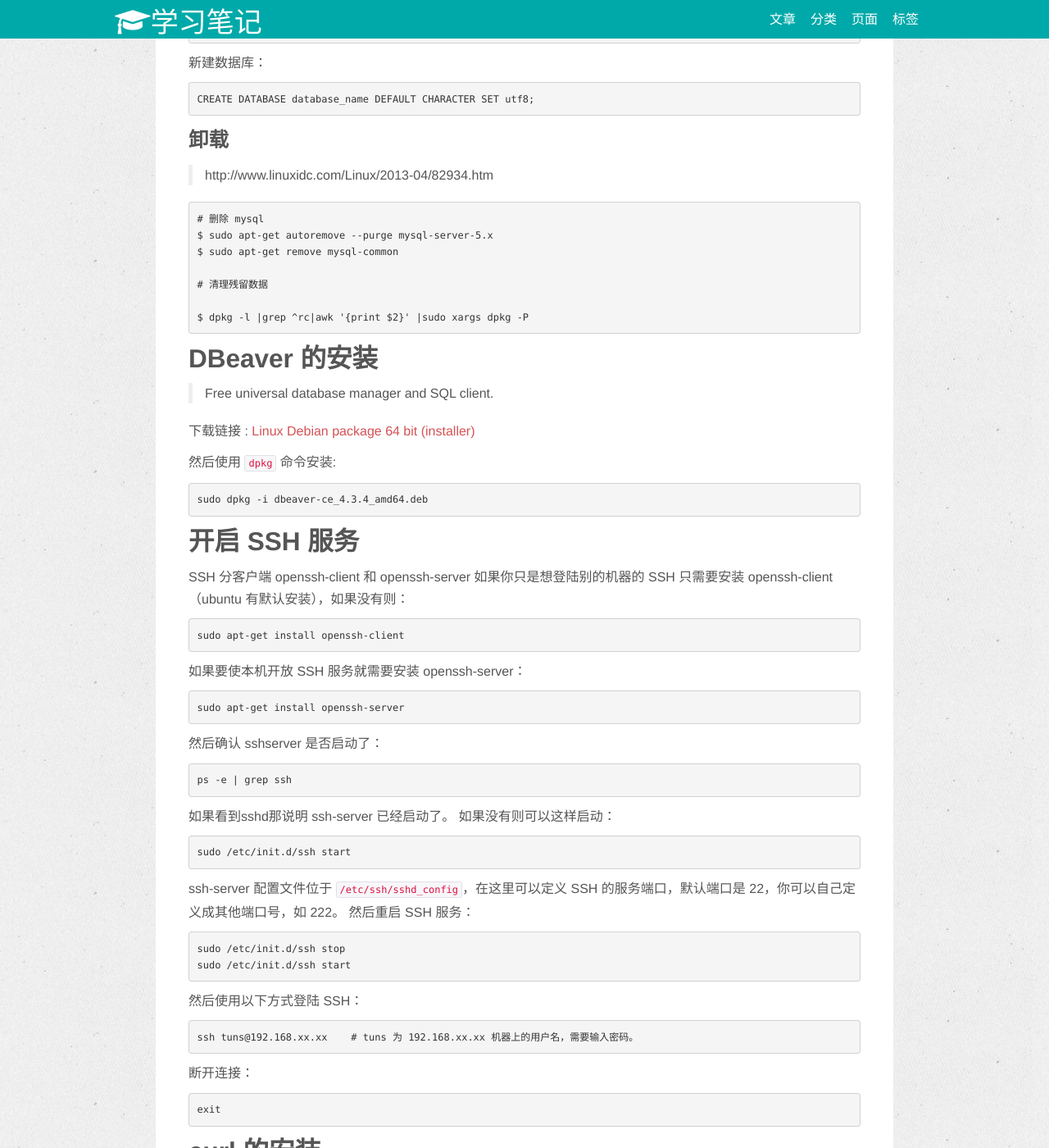
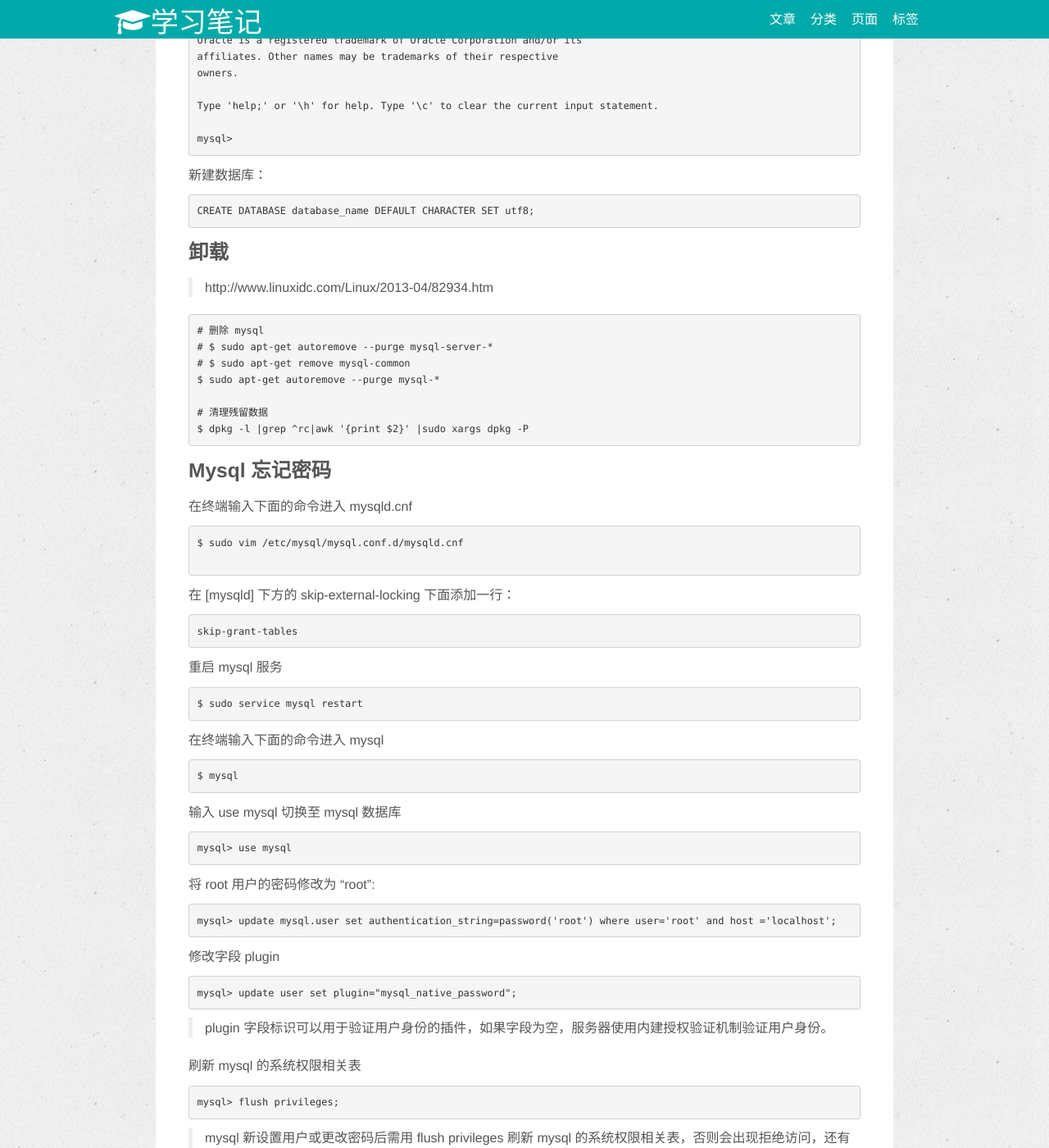
Before and after one commit to wanlp10/wuchao.github.io, a Jekyll site: the page built from _posts/linux_shell/2017-01-01-Ubuntu-Java-Env-Configuration.md, in a window 1280 px wide and 1400 px high, scrolled down 7838 px. Shown: the whole window at 82% size. Built offline with Jekyll 4.4.1, drawn with Linux system fonts in a browser that asks for light colours; nearby versions of some CDN libraries; comment, search, counter and statistics services are not loaded; some of the changed text lies outside the part shown.

Commit message:
initial commit.

`````diff
--- a/_posts/linux_shell/2017-01-01-Ubuntu-Java-Env-Configuration.md
+++ b/_posts/linux_shell/2017-01-01-Ubuntu-Java-Env-Configuration.md
@@ -24,31 +24,31 @@ tags : [Ubuntu]
 >
 > [Ubuntu下格式化U盘的方法(基于格式化命令)](http://mtoou.info/ubuntu-geshihua-upan/)
 
-### 安装u盘制作工具unetbootin
+### 安装u盘制作工具 unetbootin
 ```
 $ sudo apt-get install unetbootin
 ```
 
 
 ### 格式化u盘
-对于要格式化的分区必须要先用umount卸载掉才能格式化：
+对于要格式化的分区必须要先用 `umount` 命令卸载掉才能格式化：
 ```
 $ sudo fdisk -l #查看U盘盘符，假设为/dev/sdb
 $ sudo umount /dev/sdb #先卸载u盘
 ```
 
-格式化为FAT分区（对于u盘我们一般格式化为FAT格式或者FAT32格式，不过在linux下这些会都显示为FAT格式。）：
+格式化为 FAT 分区（对于u盘我们一般格式化为 FAT 格式或者 FAT32 格式，不过在 linux 下这些会都显示为 FAT 格式。）：
 ```
 $ sudo mkfs.vfat -F 32 /dev/sdb  #格式化为fat32格式
 ```
 
-格式化为NTFS分区，先要安装ntfsprogs：
+格式化为 NTFS 分区，先要安装 ntfsprogs：
 ```
 $ sudo apt-get install ntfsprogs
 $ sudo mkfs.ntfs /dev/sdb
 ```
 
-格式化为ext4/3/2：
+格式化为 ext4/3/2：
 ```
 $ sudo mkfs.ext4 /dev/sda1 # 格式化为ext4分区
 $ sudo mkfs.ext3 /dev/sda1 # 格式化为ext3分区
@@ -129,15 +129,15 @@ $ sudo apt-get upgrade
 
 #### 1.1 JRE 和 JDK
 
-- `JRE(Java Runtime Environment)`它是你运行一个基于 Java 语言应用程序的所正常需要的环境。如果你不是一个程序员的话，这些足够你的需要.
-- `JDK`代表`Java`开发工具包，如果你想做一些有关`Java`的开发 (阅读程序), 这正是你所需要的.
+- `JRE(Java Runtime Environment)` 它是你运行一个基于 Java 语言应用程序的所正常需要的环境。如果你不是一个程序员的话，这些足够你的需要。
+- `JDK` 代表 Java 开发工具包，如果你想做一些有关 Java 的开发 (阅读程序), 这正是你所需要的。
 
 #### 1.2 Open JDK 和 Oracle JDK
 
-- `OpenJDK`是`Java`开发工具包的开源实现
-- `Oracle JDK`是`Java`开发工具包的官方`Oracle`版本
+- `OpenJDK` 是 Java 开发工具包的开源实现
+- `Oracle JDK` 是 Java 开发工具包的官方 Oracle 版本
 
-尽管`OpenJDK`已经足够满足大多数的案例，但是许多程序比如 `Android Studio`建议使用`Oracle JDK`, 以避免 UI / 性问题.
+尽管 OpenJDK 已经足够满足大多数的案例，但是许多程序比如 Android Studio 建议使用 Oracle JDK， 以避免 UI / 性问题。
 
 ### 2 检查 Java 是否已经安装在 Ubuntu 上
 
@@ -147,7 +147,7 @@ $ sudo apt-get upgrade
 $ java -version
 ```
 
-如果你看到像下面的输出，这就意味着你并没有安装过 Java:
+如果你看到像下面的输出，这就意味着你并没有安装过 Java：
 
 ```
 The program ‘java’ can be found in the following packages:
@@ -161,13 +161,13 @@ Try: sudo apt-get install
 
 ### 3 在 Ubuntu 和 Linux Mint 上安装 Java
 
-看了各种类型`Java`的不同之后, 让我们看如何安装他们.
+看了各种类型 Java 的不同之后, 让我们看如何安装他们。
 
-在`Ubuntu`和`Linux Mint`上安装`JRE`
+在 Ubuntu 和 Linux Mint 上安装 JRE
 
 #### 3.1 安装 OpenJDK
 
-在`Ubuntu`和`Linux Mint`上安装`OpenJDK`
+在 Ubuntu 和 Linux Mint 上安装 OpenJDK
 
 在终端，使用下面的命令安装 OpenJDK Java 开发工具包：
 
@@ -214,14 +214,14 @@ $ sudo tar zxvf ./jdk-8u144-linux-x64.tar.gz
 ```
 
 #### 3.3 配置环境变量
-编辑 /etc/profile 文件：
+编辑 `/etc/profile` 文件：
 ```
 JAVA_HOME=/usr/local/java/jdk1.8.0_144
 JRE_HOME=$JAVA_HOME/jre
 PATH=$PATH:$JAVA_HOME/bin:$JRE_HOME/bin
 export JAVA_HOME JRE_HOME PATH
 ```
-如果是使用源方法安装的, 则默认的安装路径是在/usr/lib/jvm/java-8-oracle中, 则配置对应的 JAVA_HOME 即可。（可以不配置）
+如果是使用源方法安装的, 则默认的安装路径是在 `/usr/lib/jvm/java-8-oracle` 中, 则配置对应的 JAVA_HOME 即可。（可以不配置）
 ```
 JAVA_HOME=/usr/lib/jvm/java-8-oracle
 ```
@@ -310,9 +310,9 @@ http://blog.csdn.net/stwstw0123/article/details/47809189
 >
 > Could not find method jcenter() for arguments [] on repository [Container](http://lib.csdn.net/base/docker).
 >
-> 所以，起码到现在 (2015-08-20), 不要用`$sudo apt-get install gradle`来安装 *gradle*，如果安装了，要用 `$ sudo apt-get remove gradle`卸载掉。
+> 所以，起码到现在 (2015-08-20), 不要用 `$sudo apt-get install gradle` 来安装 *gradle*，如果安装了，要用 `$ sudo apt-get remove gradle` 卸载掉。
 
-##### 下载 Gradle distribution
+##### 下载 Gradle Distribution
 
 ```
 distribution 的地址： https://services.gradle.org/distributions/
@@ -378,7 +378,7 @@ Use apt-get purge <package name> to purge them.
 
 ```
 $ sudo apt-get install mysql-server (命令执行完成后会要求输入数据库密码)
-$ sudo apt-get install mysql-client
+$ # sudo apt-get install mysql-client (上面的命令默认安装 server-client)
 $ sudo apt-get install libmysqlclient-dev
 ```
 > 替换了淘宝源后，mysql安装不了，把备份的初始源追加到淘宝源后面。
@@ -394,7 +394,7 @@ $ sudo apt-get install libmysqlclient-dev
 $ sudo apt-get install mysql-client-core-5.6 mysql-client-5.6
 $ apt-get install mysql-server-5.6
 ```
-或者通过下载安装包安装指定版本:
+通过下载压缩包安装指定版本:
 
 ```
 # 下载
@@ -406,6 +406,11 @@ $ tar -xvf mysql-server_5.6.34-1ubuntu14.04_amd64.deb-bundle.tar
 # 安装
 > https://www.cnblogs.com/oldfish/p/5039772.html
 ```
+通过下载 deb 安装包安装:
+````
+
+````
+
 
 验证安装：
 ```
@@ -437,13 +442,68 @@ CREATE DATABASE database_name DEFAULT CHARACTER SET utf8;
 
 ```
 # 删除 mysql
-$ sudo apt-get autoremove --purge mysql-server-5.x
-$ sudo apt-get remove mysql-common
+# $ sudo apt-get autoremove --purge mysql-server-*
+# $ sudo apt-get remove mysql-common
+$ sudo apt-get autoremove --purge mysql-*
 
 # 清理残留数据
-
 $ dpkg -l |grep ^rc|awk '{print $2}' |sudo xargs dpkg -P
 ```
+
+### Mysql 忘记密码
+在终端输入下面的命令进入 mysqld.cnf
+```
+$ sudo vim /etc/mysql/mysql.conf.d/mysqld.cnf
+
+```
+
+在 [mysqld] 下方的 skip-external-locking 下面添加一行：
+```
+skip-grant-tables
+```
+
+重启 mysql 服务
+```
+$ sudo service mysql restart
+```
+
+在终端输入下面的命令进入 mysql
+```
+$ mysql
+```
+
+输入 use mysql 切换至 mysql 数据库
+```
+mysql> use mysql
+```
+
+将 root 用户的密码修改为 "root":
+```
+mysql> update mysql.user set authentication_string=password('root') where user='root' and host ='localhost';
+```
+
+修改字段 plugin
+```
+mysql> update user set plugin="mysql_native_password";
+```
+> plugin 字段标识可以用于验证用户身份的插件，如果字段为空，服务器使用内建授权验证机制验证用户身份。
+
+
+刷新 mysql 的系统权限相关表
+```
+mysql> flush privileges;
+```
+> mysql 新设置用户或更改密码后需用 flush privileges 刷新 mysql 的系统权限相关表，否则会出现拒绝访问，还有一种方法，就是重新启动 mysql 服务器，来使新设置生效。
+
+退出
+```
+mysql> quit;
+```
+
+把 `/etc/mysql/mysql.conf.d/mysqld.cnf` 文件中添加的一行注释掉
+
+> 参考: [Ubuntu 16.04下忘记MySQL密码解决方法](https://blog.csdn.net/hq815601489/article/details/78608644)
+
 
 ## DBeaver 的安装
 > Free universal database manager and SQL client.
@@ -470,7 +530,7 @@ sudo apt-get install openssh-server
 ```
 ps -e | grep ssh
 ```
-如果看到sshd那说明 ssh-server 已经启动了。
+如果看到 sshd 那说明 ssh-server 已经启动了。
 如果没有则可以这样启动：
 ```
 sudo /etc/init.d/ssh start
@@ -616,16 +676,6 @@ $ npm install --global gulp-cli
 ```
 
 
-## openssh-server 的安装
-安装
-```
-$ sudo apt-get install openssh-server
-```
-输入下面命令检查是否安装成功
-```
-$ ps -e|grep ssh
-```
-
 
 ## Lantern 的安装
 下载安装包（https://github.com/getlantern/lantern），Deepin 操作系统也可以下载 Ubuntu 的安装包。
@@ -640,7 +690,7 @@ $ sudo apt-get install libappindicator3-dev -y
 ```
 
 
-## shadowsocks 的安装
+## Shadowsocks 的安装
 
 > [Ubuntu下ss的安装与使用](https://www.cnblogs.com/Dumblidor/p/5450248.html)
 
@@ -649,10 +699,10 @@ $ sudo apt-get install python-pip
 $ sudo pip install shadowsocks
 $ sslocal -s 1.1.1.1 -p 8388 -k "your passwd" -b 127.0.0.1 -l 1080
 ```
--s后面跟你的服务器ip ， -p后面跟你远程端口号（默认8388） ，-k后面跟你的密码（写在双引号之间），其他的用默认选项就好。
+-s 后面跟你的服务器 ip ， -p 后面跟你远程端口号（默认 8388），-k 后面跟你的密码（写在双引号之间），其他的用默认选项就好。
 
 
-## 基于L2TP的VPN
+## 基于 L2TP 的 VPN
 
 > [在Ubuntu使用基于L2TP的VPN设置](http://blog.csdn.net/xiaoreqing/article/details/50968467)
 
@@ -738,7 +788,7 @@ $ sudo apt-get install atom
 wget http://kdl.cc.ksosoft.com/wps-community/download/a21/wps-office_10.1.0.5672~a21_amd64.deb
 sudo dpkg -i wps-office_10.1.0.5672_a21_amd64.deb
 ```
-anzhuangbaocuo:
+如果出现下面的错误:
 ```
 dpkg: 依赖关系问题使得 wps-office 的配置工作不能继续：
  wps-office 依赖于 libpng12-0；然而：
`````
Also changed, not shown: other parts of _posts/linux_shell/2017-01-01-Ubuntu-Java-Env-Configuration.md (+6 -6 lines).
